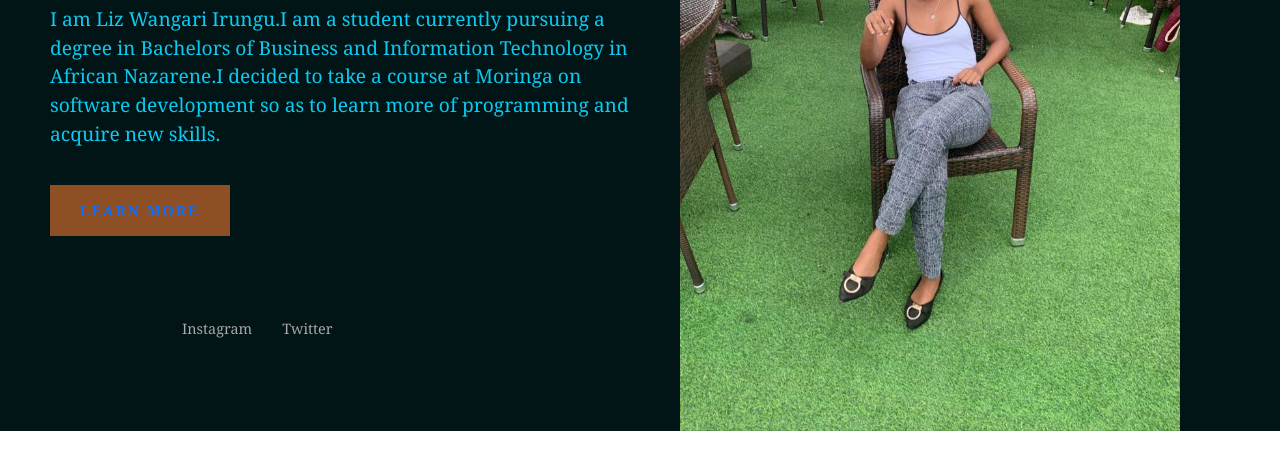
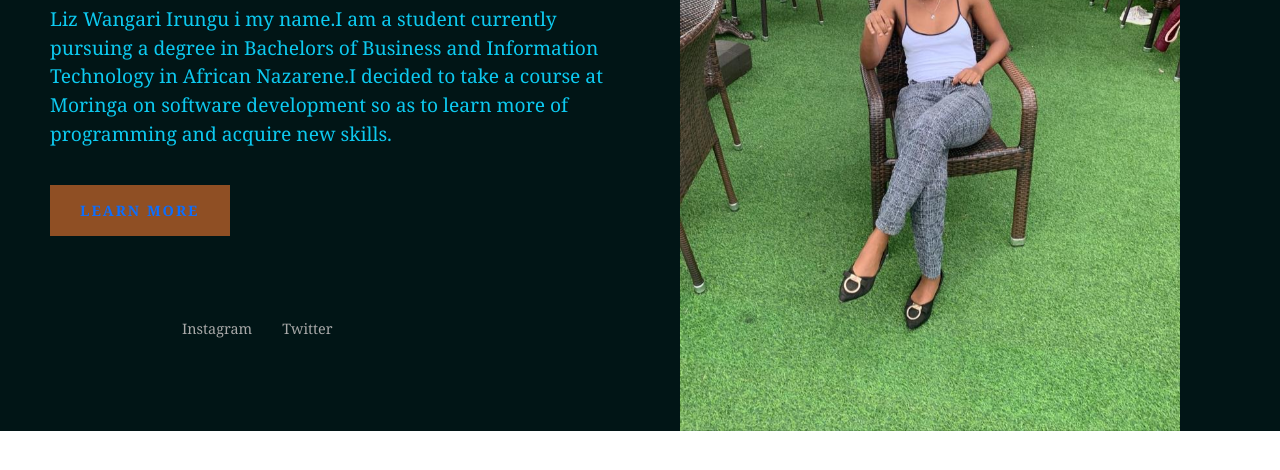
Before and after one commit to irunguliz/Portfolio, a plain HTML site: page index.html in a window 1280 px wide. Shown: the part 236-706 px from the top of the page. Drawn offline with nearby package versions, Linux system fonts and the light colour scheme.

Commit message:
index.html

```diff
--- a/index.html
+++ b/index.html
@@ -14,7 +14,7 @@
             <div>
             <h2> Liz Irungu</h2>
             <p class="text-info">
-                I am Liz Wangari Irungu.I am a student currently pursuing a degree in Bachelors of Business and Information Technology in African Nazarene.I decided to take a course at Moringa on software development so as to learn more of programming and acquire new skills.
+                Liz Wangari Irungu i my name.I am a student currently pursuing a degree in Bachelors of Business and Information Technology in African Nazarene.I decided to take a course at Moringa on software development so as to learn more of programming and acquire new skills.
             </p>
             <a href="#">Learn more</a>
           </div>
@@ -27,7 +27,7 @@
             <li><a href="About.html">About</a></li>
         </ul>
         <ul class="nav">
-        <li><a href="Education.html">Education</a></li>
+         <li><a href="Education.html">Education</a></li>
             <li><a href="About.html">About</a></li>
             <li><a href="Education.html">Education</a></li>
             <li><a href="Contact.html">Contact</a></li>
```
